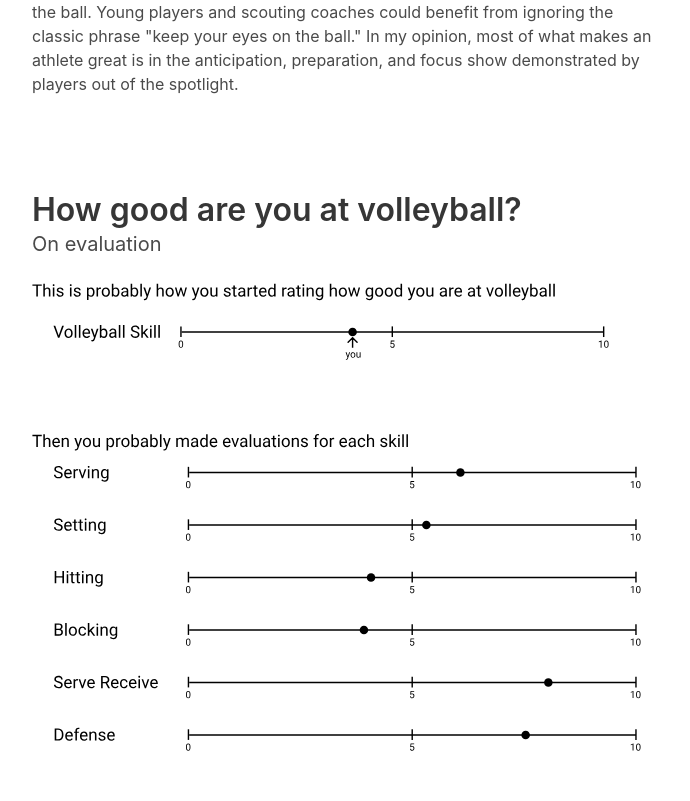
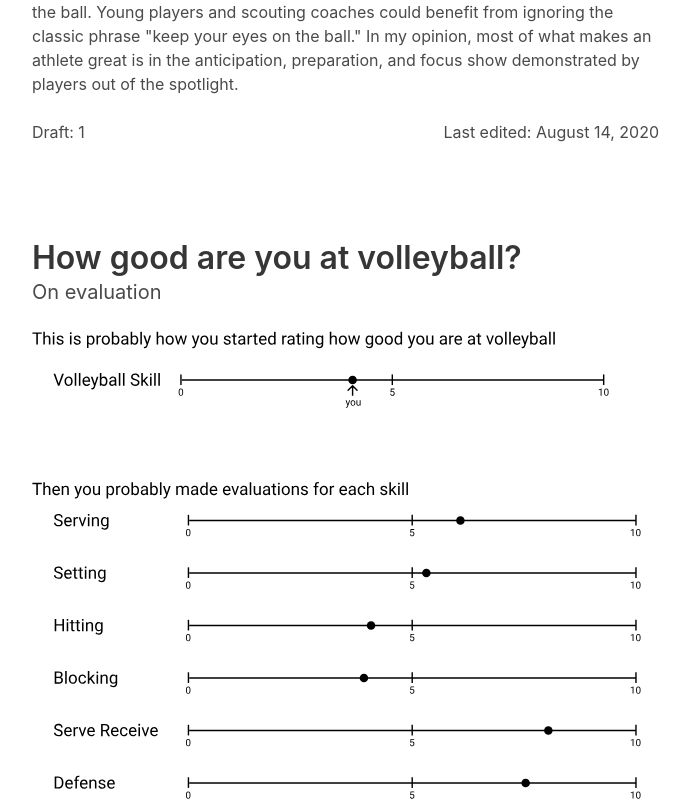
Before and after one commit to eli1797/Learning_Vue, a Vue app in the folder blog/: page /blog in a window 1280 px wide. Shown: the part 3669-4470 px from the top of the page, without its empty margins (16-706 px from the left). Built offline with nearby package versions, Linux system fonts and the light colour scheme.

Commit message:
added a post footer of sorts
keep track of last time edited and how many drafts, may add a share button later

```diff
--- a/blog/src/views/Blog.vue
+++ b/blog/src/views/Blog.vue
@@ -76,6 +76,22 @@
 
             <p>It's great to watch pro-athletes. Unfortunately viewers tend to focus on who has the ball. Young players and scouting coaches could benefit from ignoring the classic phrase "keep your eyes on the ball." In my opinion, most of what makes an athlete great is in the anticipation, preparation, and focus show demonstrated by players out of the spotlight.</p>
           </div>
+          <nav class="level is-mobile">
+            <div class="level-left">
+              <div class="level-item">
+                <div>
+                  <p>Draft: 1</p>
+                </div>
+              </div>
+            </div>
+            <div class="level-right">
+              <div class="level-item">
+                <div>
+                  <p>Last edited: August 14, 2020</p>
+                </div>
+              </div>
+            </div>
+          </nav>
         </div>
       </article>
 
@@ -88,6 +104,22 @@
             <img alt="evaluation" src="../assets/player_evaluation.svg" style="width: 100vw; min-width: 350px;">
           </div>
         </div>
+        <nav class="level is-mobile">
+            <div class="level-left">
+              <div class="level-item">
+                <div>
+                  <p>Draft: 1</p>
+                </div>
+              </div>
+            </div>
+            <div class="level-right">
+              <div class="level-item">
+                <div>
+                  <p>Last edited: August 14, 2020</p>
+                </div>
+              </div>
+            </div>
+          </nav>
       </article>
 
     </div>
```
